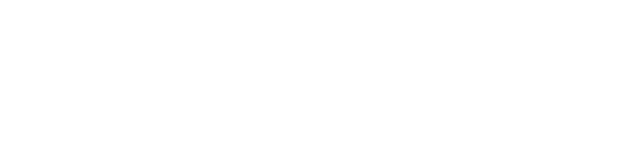
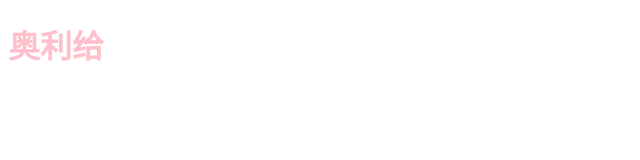
Before and after one commit to yiqigiao/project_01, a plain HTML site: page index.html in a window 1280 px wide. Shown: the whole page, without its empty margins (0-640 px from the left). Drawn offline with Linux system fonts and the light colour scheme.

Commit message:
修改了

```diff
--- /dev/null
+++ b/index.css
@@ -0,0 +1,3 @@
+h1 {
+  color: pink;
+}
--- a/index.html
+++ b/index.html
@@ -5,8 +5,11 @@
   <meta http-equiv="X-UA-Compatible" content="IE=edge">
   <meta name="viewport" content="width=device-width, initial-scale=1.0">
   <title>Document</title>
+  <link href="./index.css" rel="stylesheet" />
 </head>
 <body>
+  <h1>奥利给</h1>
+  <script src="./index.js" type="text/javascript"></script>
 
 </body>
 </html>
```
Also changed, not shown: index.js (added).
